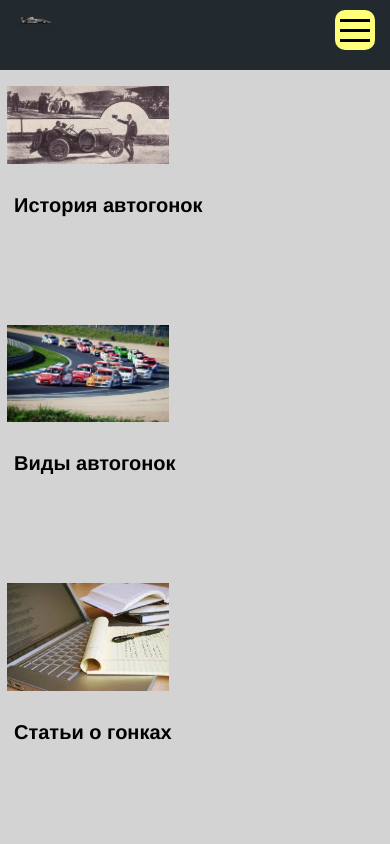
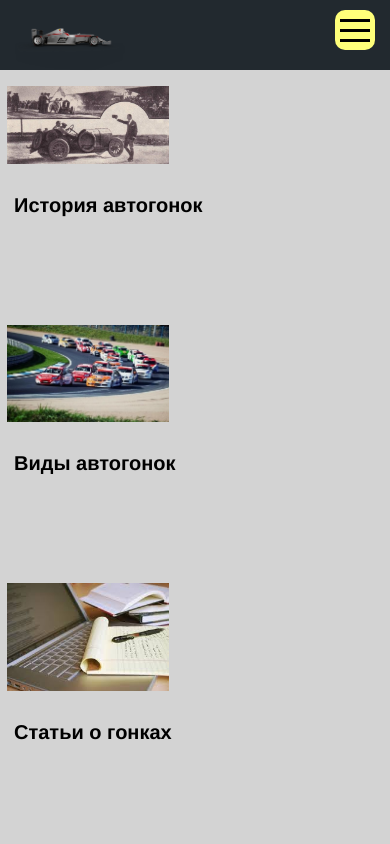
Before and after one commit to Forrly/Forrly.github.io, a plain HTML site: page index.html in a window 390 px wide. Shown: the top 844 px of the page. Drawn offline with Linux system fonts and the light colour scheme.

Commit message:
StyleFixed

```diff
--- a/style.css
+++ b/style.css
@@ -308,7 +308,18 @@ nav {
 	height: 100%;
 }
 
+  @media screen and (max-width:940px){
+	  .logo{
+		height: 18.5%;
+		width: 18.5%;
+	  }
+  }
+
   @media screen and (max-width:620px){
+	.logo{
+		height: 30.5%;
+		width: 30.5%;
+	  }
 
 	.burger{
 		display: flex;
```
